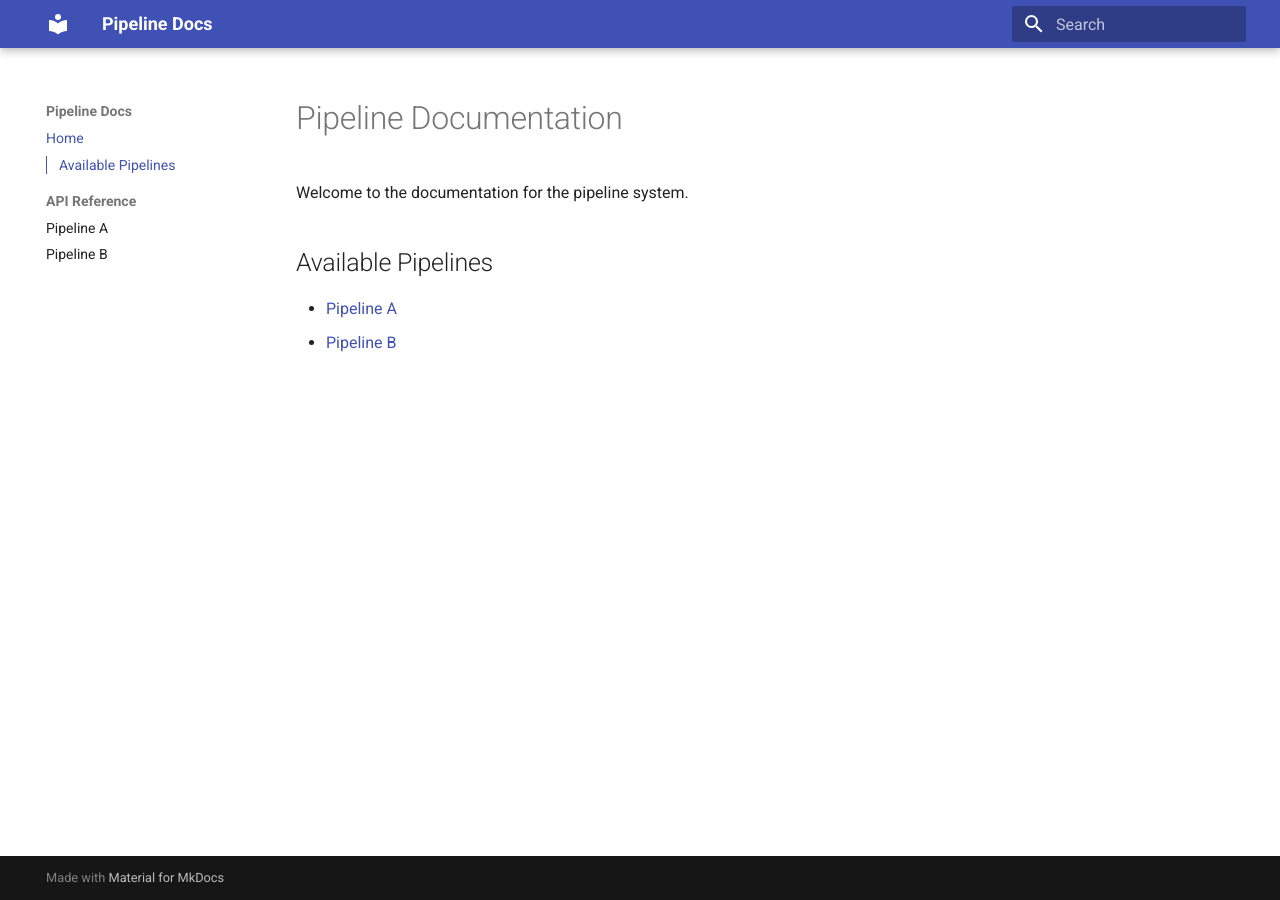
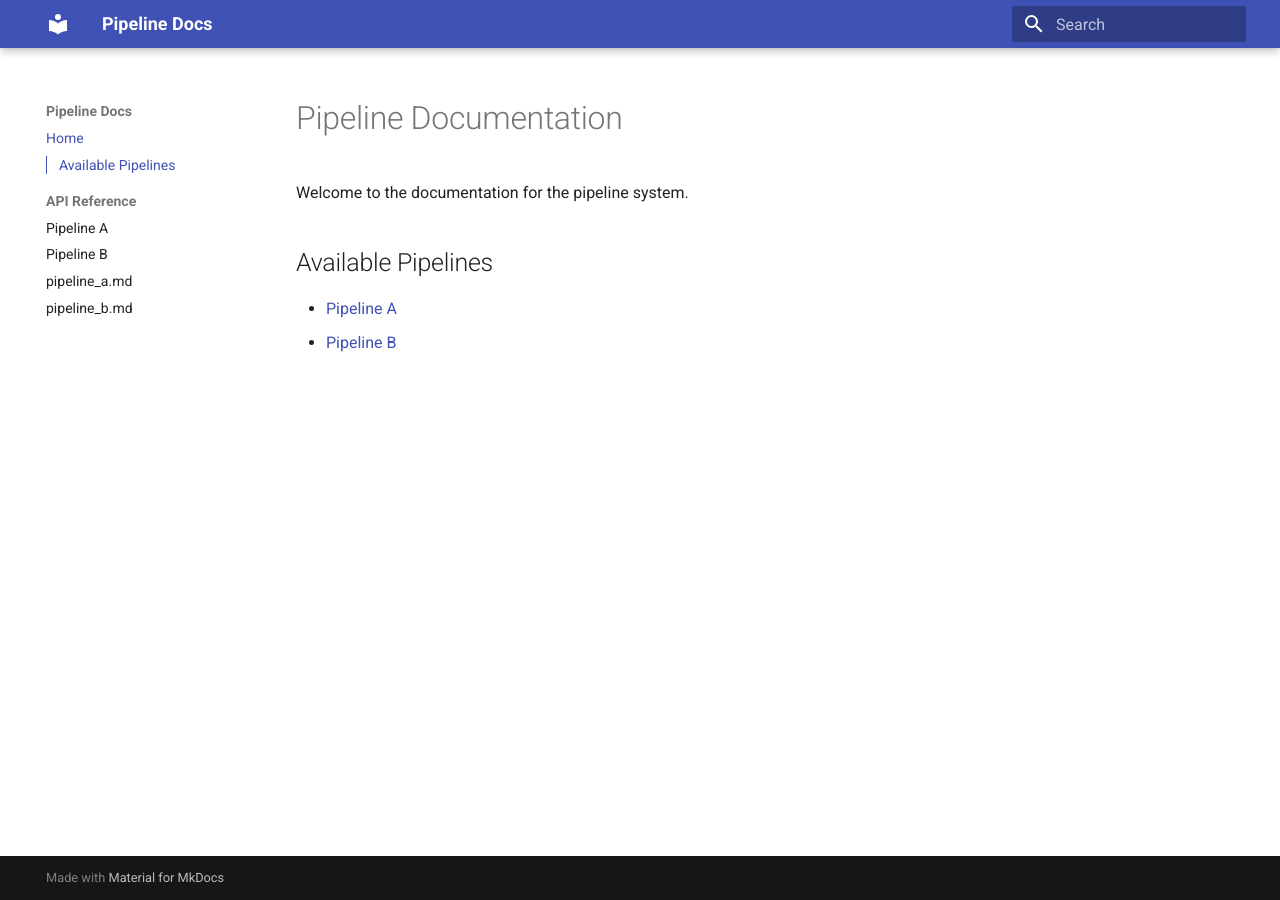
Before and after one commit to Iyadh-Avantrio/docs-test, an MkDocs documentation site: the page built from docs/index.md, in a window 1280 px wide. Built offline with MkDocs 1.6.1 and Material for MkDocs 9.7.7, drawn with Linux system fonts in a browser that asks for light colours.

Commit message:
auto generating md files with pdoc also

```diff
--- a/mkdocs.yml
+++ b/mkdocs.yml
@@ -14,6 +14,10 @@ nav:
   - API Reference:
       - Pipeline A: api/pipelines.pipeline_a.md
       - Pipeline B: api/pipelines.pipeline_b.md
+      - pipeline_a.md: api-generated/pipeline_a.md
+      - pipeline_b.md: api-generated/pipeline_b.md
+
+
 
 plugins:
   - search
```
Also changed, not shown: 1 other file.
